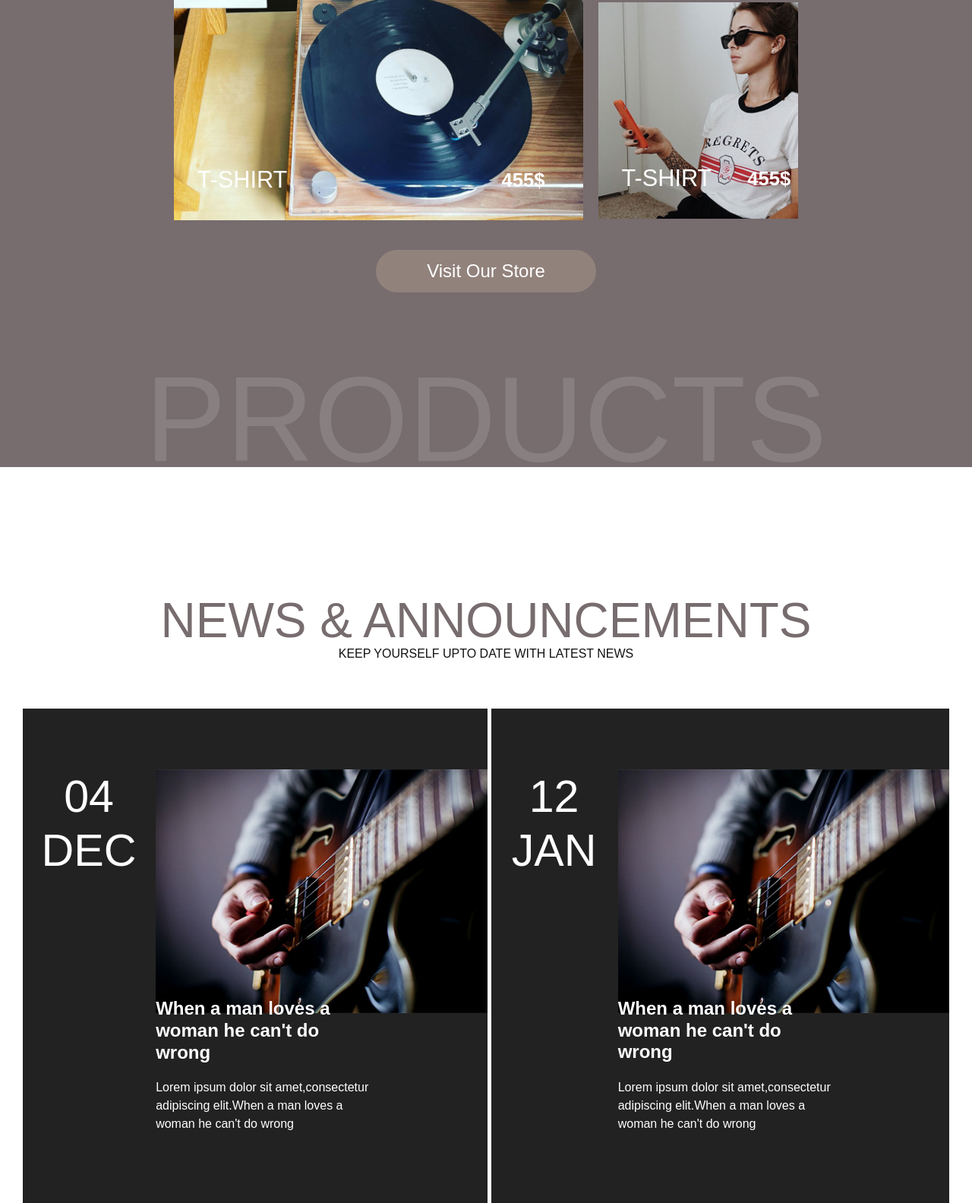
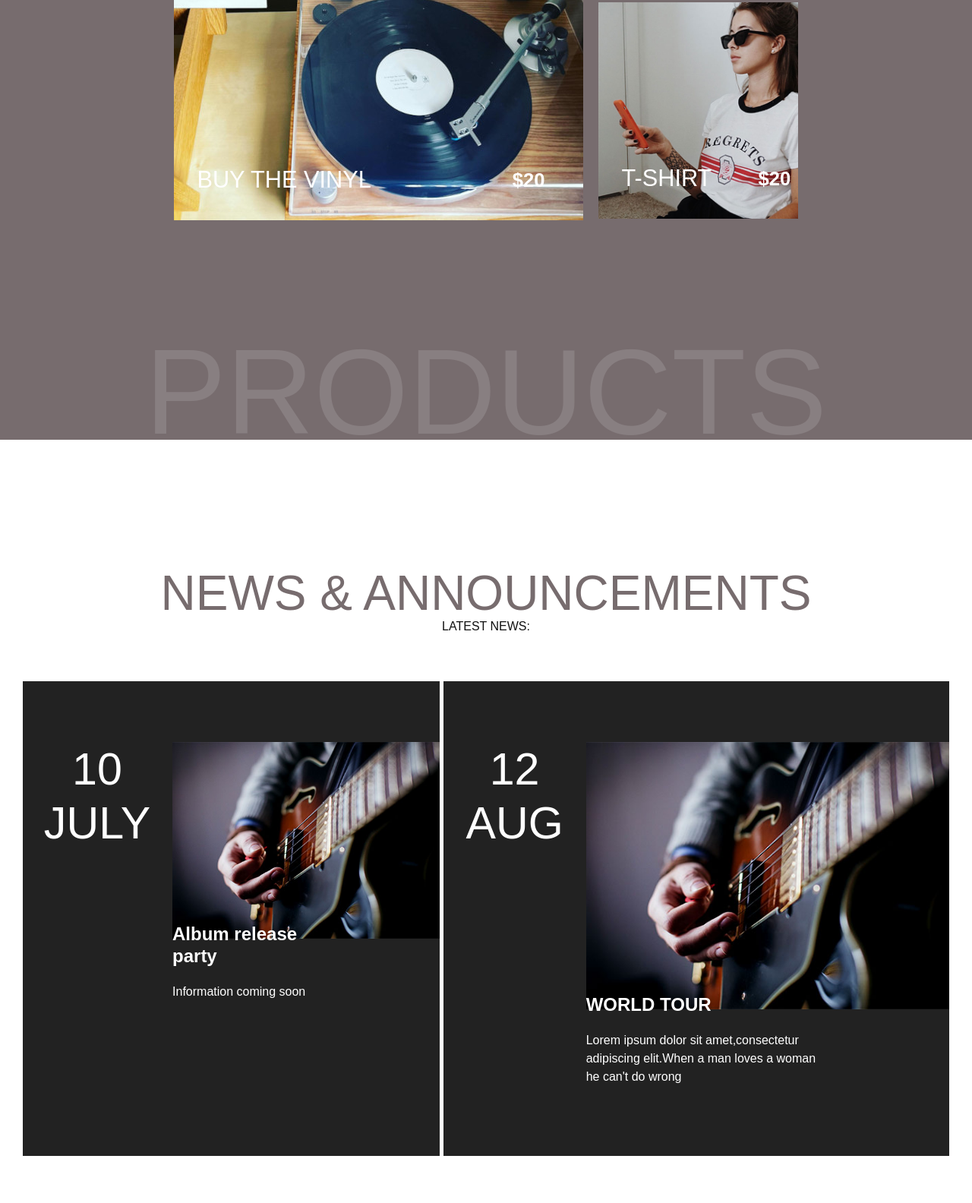
Before and after one commit to vrutherford/vrutherford.github.io, a plain HTML site: page index.html in a window 1280 px wide. Shown: the part 3939-5523 px from the top of the page at 76% size. Drawn offline with Linux system fonts and the light colour scheme; files whose address does not match are found by name.

Commit message:
Update index.html

```diff
--- a/index.html
+++ b/index.html
@@ -229,8 +229,8 @@
 	<section class="vm-store">
 		<div class="container" data-aos="fade-up">
 			<div class="section-header text-center light">
-				<h2 class="section-title text-uppercase">Vibex Merchandises</h2>
-				<h4>Get yourself our band merchs</h4>
+				<h2 class="section-title text-uppercase">PRODUCTS</h2>
+				<h4>Get yourself some merch!</h4>
 			</div>
 			<div class="store-content">
 				<article class="left-item">
@@ -238,17 +238,17 @@
 						<a href="#" class="thumb-link">
 							<img src="images/item1.jpg" alt="store" class="largeImg"></a>
 						<div class="text-content">
-							<h4 class="item-title"><a href="#">T-SHIRT</a></h4>
-							<span class="item-price">455$</span>
+							<h4 class="item-title"><a href="#">BUY THE VINYL</a></h4>
+							<span class="item-price">$20</span>
 						</div>
 					</div>
 				</article><!--left-item-->
 				<article class="right-item">
 					<div class="item-content top-item">
-						<a href="#" class="thumb-link"><img src="images/item2.jpg" alt="store" class="horizontalImg"></a>
+						<a href="#" class="thumb-link"><img src="images/item1.jpg" alt="store" class="horizontalImg"></a>
 						<div class="text-content">
-							<h4 class="item-title"><a href="#">T-SHIRT</a></h4>
-							<span class="item-price">455$</span>
+							<h4 class="item-title"><a href="#">SIGNED VINYL</a></h4>
+							<span class="item-price">$25</span>
 						</div>
 					</div><!--post-->
 
@@ -256,14 +256,14 @@
 						<a href="#" class="thumb-link"><img src="images/item3.jpg" alt="store" class="horizontalImg"></a>
 						<div class="text-content">
 							<h4 class="item-title"><a href="#">T-SHIRT</a></h4>
-							<span class="item-price">455$</span>
+							<span class="item-price">$20</span>
 						</div>
 					</div><!--post-->
 				</article><!--right-item-->
 			</div><!--content-wrap-->
-			<div class="btn-large text-center">
+			<!--<div class="btn-large text-center">
 				<a href="#" class="btn-common"><span>Visit Our Store</span></a>
-			</div>
+			</div>	-->
 			<div class="secondary-title">
 				<h3>PRODUCTS</h3>
 			</div><!--setion-title-->
@@ -274,36 +274,36 @@
 		<div class="container">
 			<div class="section-header text-center">
 				<h2 class="section-title text-uppercase">News & Announcements</h2>
-				<span class="text-uppercase">Keep yourself upto date with latest news</span>
+				<span class="text-uppercase">Latest news:</span>
 			</div>
 			<div class="row">
 				<div class="blog-list">
 					<article class="post-grid-item">
 				      	<div class="meta-date">
-							<span class="day-date">04</span>
-							<span class="month-date">Dec</span>
+							<span class="day-date">10</span>
+							<span class="month-date">JULY</span>
 	        			</div>
 						<div class="post-item">
 							<div class="post-media">
 								<img src="images/post-item.jpg" alt="post">
 							</div>
 							<div class="post-content" data-aos="fade-up">
-								<h2 class="blog-title"><a href="#">When a man loves a woman he can't do wrong</a></h2>
-								<p>Lorem ipsum dolor sit amet,consectetur adipiscing elit.When a man loves a woman he can't do wrong</p>
+								<h2 class="blog-title"><a href="#">Album release party</a></h2>
+								<p>Information coming soon</p>
 							</div><!--text-content-->
 						</div>
 					</article>
 					<article class="post-grid-item">
 				      	<div class="meta-date">
 							<span class="day-date">12</span>
-							<span class="month-date">Jan</span>
+							<span class="month-date">AUG</span>
 	        			</div>
 						<div class="post-item">
 							<div class="post-media">
 								<img src="images/post-item.jpg" alt="post">
 							</div>
 							<div class="post-content" data-aos="fade-up">
-								<h2 class="blog-title"><a href="#">When a man loves a woman he can't do wrong</a></h2>
+								<h2 class="blog-title"><a href="#">WORLD TOUR</a></h2>
 								<p>Lorem ipsum dolor sit amet,consectetur adipiscing elit.When a man loves a woman he can't do wrong</p>
 							</div><!--text-content-->
 						</div>
```
